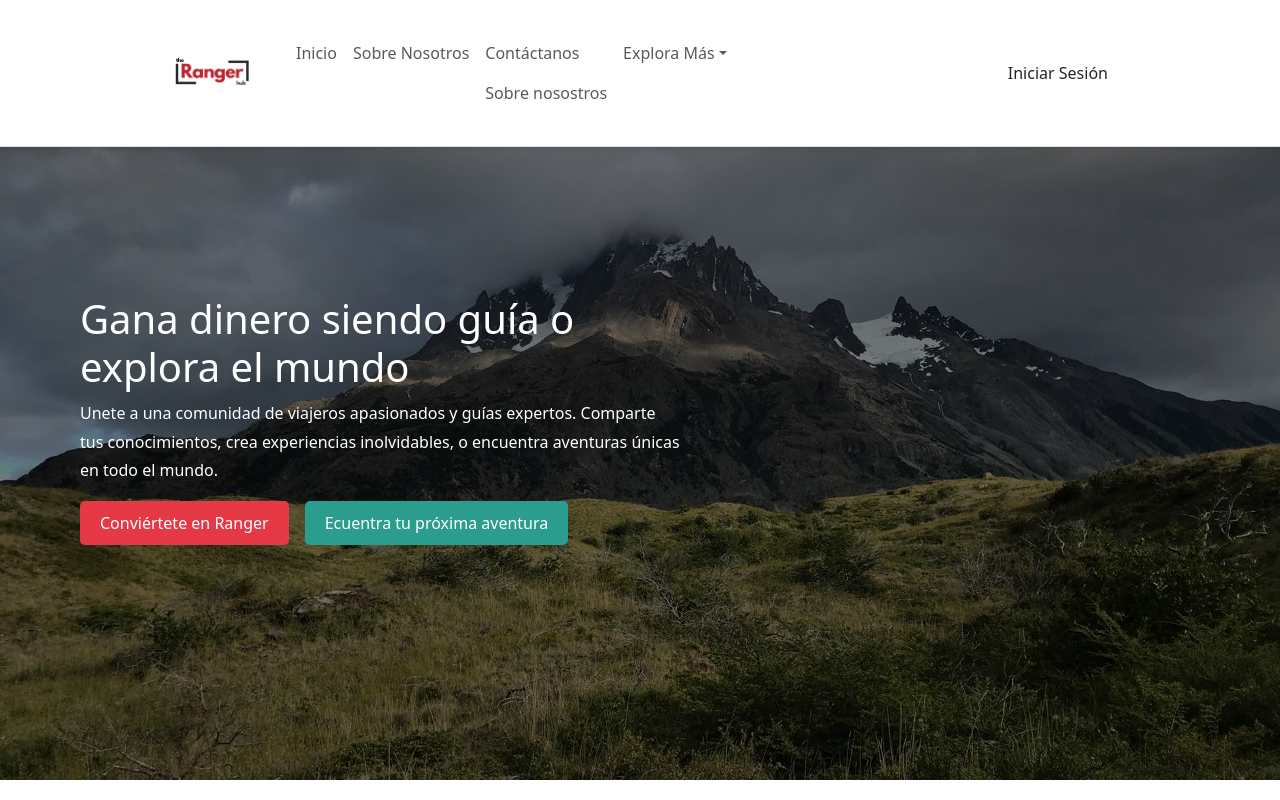
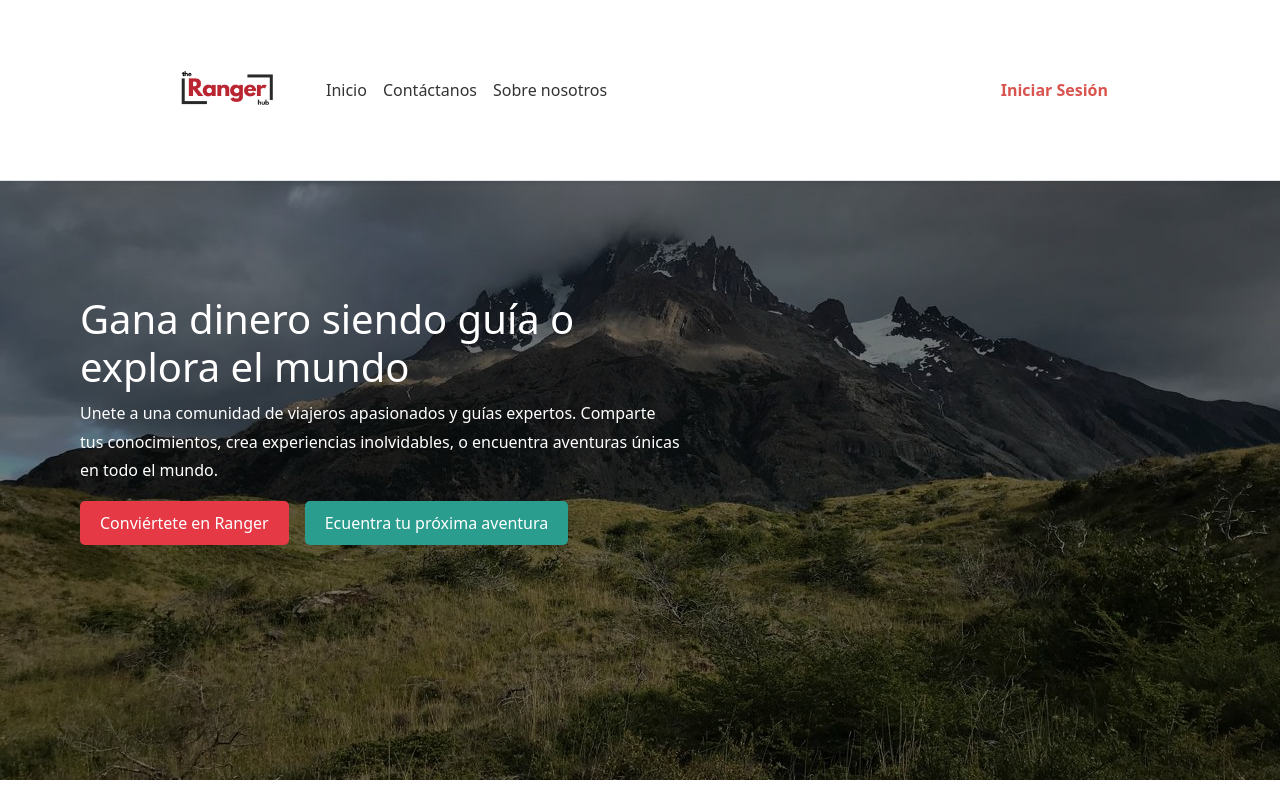
Before and after one commit to reyesborjas/TheRangerHub.front, a React (Vite) app: page / in a window 1280 px wide. Shown: the top 800 px of the page. Built offline with nearby package versions, Linux system fonts and the light colour scheme.

Commit message:
Error arreglado

```diff
--- a/src/App.jsx
+++ b/src/App.jsx
@@ -1,17 +1,12 @@
 import React from "react";
 import { BrowserRouter as Router, Routes, Route } from "react-router-dom";
 import MyNavbar from "./components/Navbar";
-
+import Login from "./components/Login";
+import SignUp from "./components/SignUp";
 import Home from "./pages/Home.jsx";
 // import AboutUs from "./components/AboutUs";
 // import ContactUs from "./components/ContactUs";
 
-import AboutUs from "./components/AboutUs.jsx";
-import HeroSection from "./components/HeroSection";
-import GuideOrExplorer from "./components/GuideOrExplorer";
-
-import Login from "./components/Login";
-import SignUp from "./components/SignUp";
 
 function App() {
 
@@ -29,21 +24,6 @@ function App() {
             </div>
         </Router>
     );
-
-  return (
-    <Router>
-      <MyNavbar />
-      <div className="content-container"> {/* Ajusta el padding para evitar solapamiento */}
-        <Routes>
-          <Route path="/" element={<><HeroSection /><GuideOrExplorer /></>} />
-          <Route path="/login" element={<Login />} />
-          <Route path="/signup" element={<SignUp />} />
-          <Route path="/AboutUs" element={<AboutUs />} />
-        </Routes>
-      </div>
-    </Router>
-  );
-
 }
 
 export default App;
--- a/src/components/Navbar.jsx
+++ b/src/components/Navbar.jsx
@@ -1,14 +1,15 @@
 import React from "react";
 import { Link } from "react-router-dom"; // Para la navegación sin recargar la página
 import logo from "../assets/logo.png";
+import "../styles/Navbar.css";
 
 const MyNavbar = () => {
     return (
         <nav className="navbar navbar-expand-lg navbar-light bg-white border-bottom shadow-sm fixed-top">
             <div className="container">
-                {/* Logo */}
+                {/* Logo más grande */}
                 <Link className="navbar-brand" to="/">
-                    <img src={logo} alt="Logo" width="120" />
+                    <img src={logo} alt="Logo" className="navbar-logo" />
                 </Link>
 
                 <button
@@ -29,36 +30,16 @@ const MyNavbar = () => {
                             <Link className="nav-link" to="/">Inicio</Link>
                         </li>
                         <li className="nav-item">
-                            <Link className="nav-link" to="/about-us">Sobre Nosotros</Link>
+                            <Link className="nav-link" to="/contact-us">Contáctanos</Link>
                         </li>
                         <li className="nav-item">
-                            <Link className="nav-link" to="/contact-us">Contáctanos</Link>
-
-                            <Link className="nav-link" to="/AboutUs">Sobre nosostros</Link>
-
-                        </li>
-                        <li className="nav-item dropdown">
-                            <a
-                                className="nav-link dropdown-toggle"
-                                role="button"
-                                id="navbarDropdown"
-                                data-bs-toggle="dropdown"
-                                aria-expanded="false"
-                            >
-                                Explora Más
-                            </a>
-                            <ul className="dropdown-menu" aria-labelledby="navbarDropdown">
-                                <li><a className="dropdown-item" href="#">Acción</a></li>
-                                <li><a className="dropdown-item" href="#">Otra acción</a></li>
-                                <li><hr className="dropdown-divider" /></li>
-                                <li><a className="dropdown-item" href="#">Algo más aquí</a></li>
-                            </ul>
+                            <Link className="nav-link" to="/AboutUs">Sobre nosotros</Link>
                         </li>
                     </ul>
 
-                    {/* Botón de Iniciar Sesión con navegación a /login */}
+                    {/* Botón de Iniciar Sesión con borde rojo y más llamativo */}
                     <form className="d-flex ms-auto">
-                        <Link to="/login" className="btn btn-outline-dark">Iniciar Sesión</Link>
+                        <Link to="/login" className="btn btn-outline-danger login-button">Iniciar Sesión</Link>
                     </form>
                 </div>
             </div>
--- a/src/styles/Navbar.css
+++ b/src/styles/Navbar.css
@@ -1,11 +1,31 @@
-#navbar {
-    position: fixed;
-    top: 0;
-    left: 0;
-    width: 100%;
-    z-index: 1000;
-  }
+/* CSS */
+.navbar-logo {
+    width: 150px; /* Logo más grande */
+}
 
-  #content {
-    margin-top: 60px;
-  }
+.navbar {
+    background-color: #fff;
+    padding: 10px 20px;
+    box-shadow: 0px 4px 6px rgba(0, 0, 0, 0.1);
+}
+
+.nav-link {
+    color: #333 !important;
+    font-weight: 500;
+    transition: color 0.3s ease-in-out;
+}
+
+.nav-link:hover {
+    color: #d9534f !important; /* Rojo del logo */
+}
+
+.login-button {
+    border-color: #d9534f !important;
+    color: #d9534f !important;
+    font-weight: bold;
+}
+
+.login-button:hover {
+    background-color: #d9534f !important;
+    color: #fff !important;
+}
```
Also changed, not shown: src/pages/AboutUs.jsx (renamed from src/components/AboutUs.jsx).
